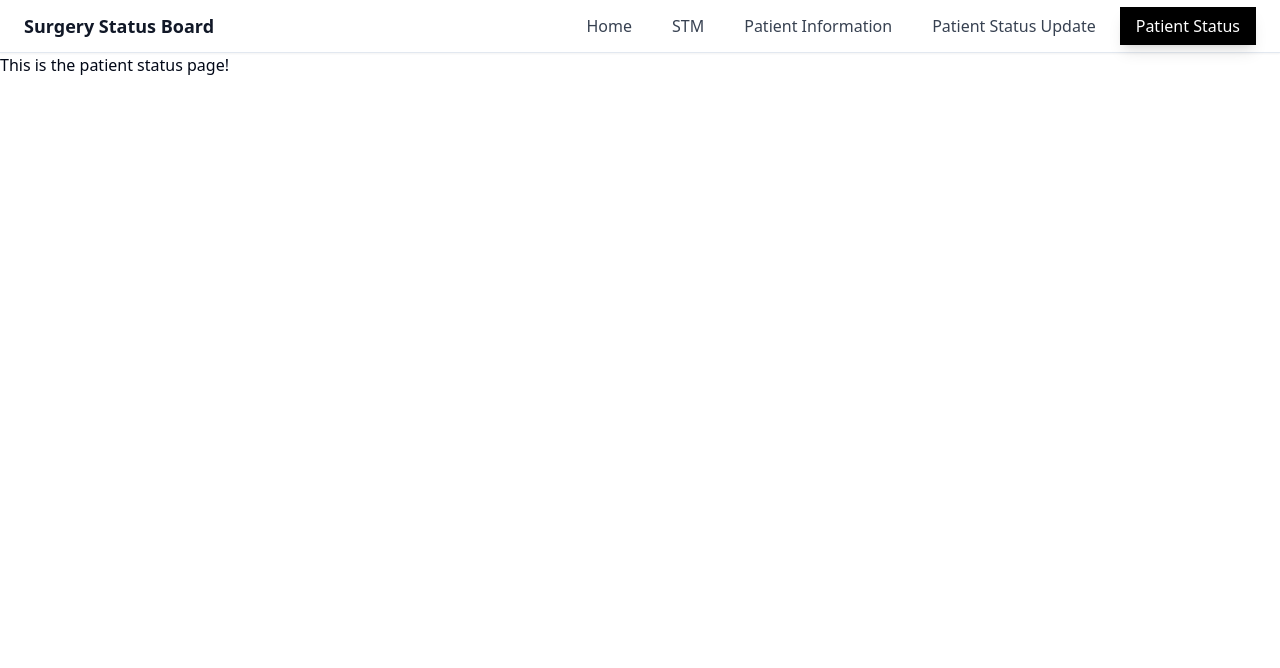
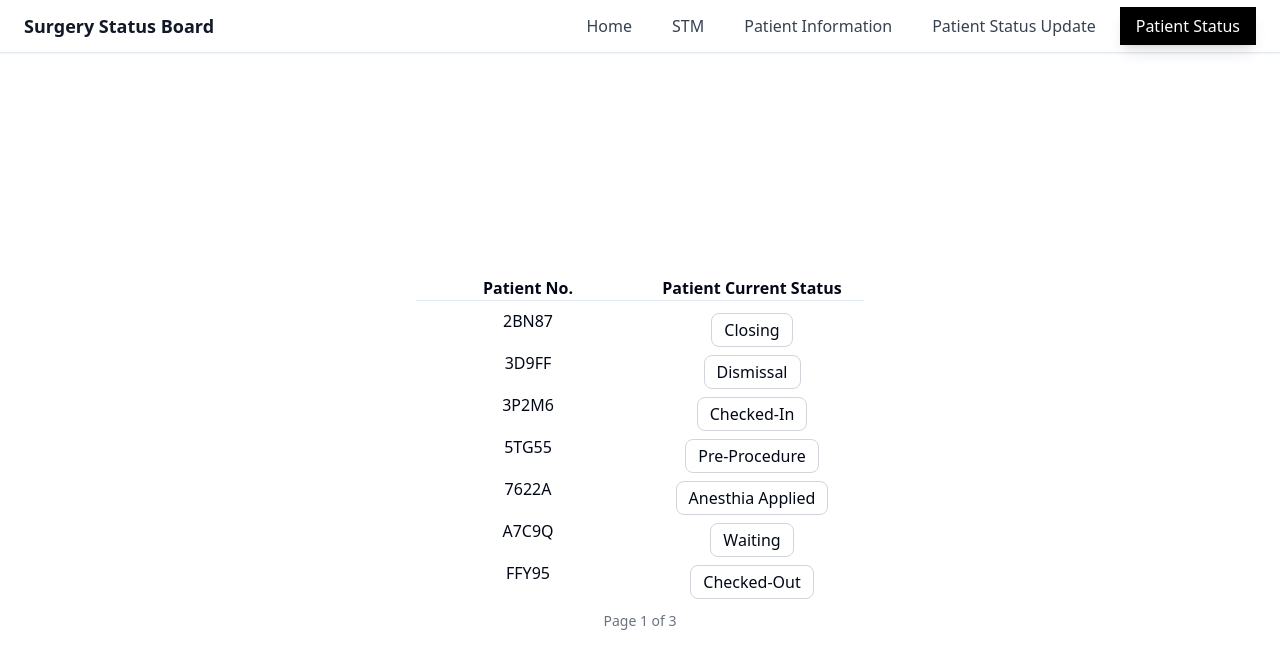
Before and after one commit to chingu-voyages/V56-tier1-team-01, a React (Vite) app: page /patient-status in a window 1280 px wide. Shown: the top 668 px of the page. Built offline with nearby package versions, Linux system fonts and the light colour scheme.

Commit message:
feat: Patient Status Display page (#44)
* Test Merge Dev

* Scroll Functional with Example Buttons

Working Scroll with example buttons

* Patient Status Display page now functional

---------

Co-authored-by: Andrew Butler <abutler911@gmail.com>

```diff
--- /dev/null
+++ b/src/components/PatientStatusDisplay.jsx
@@ -0,0 +1,118 @@
+import React, { useRef, useEffect, useState } from "react"
+
+// Function updateStatusById(id, newStatus) will update patient with matching ID
+// Function addPatientStatus(newId, newStatus) will add new patient to list
+// Function removePatientStatus(idToRemove) will remove patient from list
+
+function PatientStatusDisplay() {
+  const [patientCurrentStatus, setPatientCurrentStatus] = useState([
+    {id:'HCWB24', status:'Checked In'},
+    {id:'5TG55', status:'Pre-Procedure'},
+    {id:'UD5XV', status:'In-Progress'},
+    {id:'2BN87', status:'Closing'},
+    {id:'FFY95', status:'Checked-Out'},
+    {id:'KH358', status:'Recovery'},
+    {id:'OI84D', status:'Complete'},
+    {id:'PBB2GV', status:'Dismissal'},
+    {id:'J9C54', status:'Anesthesia Applied'},
+    {id:'ZMVCI', status:'In-Progress'},
+    {id:'XPMKQ', status:'Recovery'},
+    {id:'Y9V1O', status:'Recovery'},
+    {id:'VO414', status:'Checked-Out'},
+    {id:'3D9FF', status:'Dismissal'},
+    {id:'7622A', status:'Anesthia Applied'},
+    {id:'A7C9Q', status:'Waiting'},
+    {id:'3P2M6', status:'Checked-In'},
+    {id:'X8T1F', status:'Pre-Procedure'},
+    {id:'R6N3W', status:'Operating'},
+
+  ])
+  const [currentPage, setCurrentPage] = useState(0)
+  const patientsPerPage = 7
+
+  const listContainerRef = useRef(null)
+
+  function updateStatusById(id, newStatus) {
+    setPatientCurrentStatus(prev =>
+      prev.map(obj =>
+        obj.id === id ? { ...obj, status: newStatus } : obj
+      )
+    );
+  }
+
+  function addPatientStatus(newId, newStatus) {
+    setPatientCurrentStatus(prev => [
+      ...prev,
+      { id: newId, status: newStatus }
+    ]);
+  }
+
+  function removePatientStatus(idToRemove) {
+    setPatientCurrentStatus(prev => prev.filter(obj => obj.id !== idToRemove));
+  }
+
+  // Auto-scroll pages every 20 seconds
+  useEffect(() => {
+    const totalPages = Math.ceil(patientCurrentStatus.length / patientsPerPage);
+    if (totalPages <= 1) return;
+
+    const interval = setInterval(() => {
+      setCurrentPage(prev => (prev + 1) % totalPages);
+    }, 20000);
+
+    return () => clearInterval(interval);
+  }, [patientCurrentStatus.length, patientsPerPage]);
+
+  // Reset to first page if patient count changes and current page is out of bounds
+  useEffect(() => {
+    const totalPages = Math.ceil(patientCurrentStatus.length / patientsPerPage);
+    if (currentPage >= totalPages) {
+      setCurrentPage(0);
+    }
+  }, [patientCurrentStatus.length, currentPage, patientsPerPage]);
+
+  // Get patients for current page, sorted by ABC order of id
+  const startIdx = currentPage * patientsPerPage;
+  const endIdx = startIdx + patientsPerPage;
+  const sortedPatients = [...patientCurrentStatus].sort((a, b) =>
+    a.id.localeCompare(b.id)
+  );
+  const patientsToShow = sortedPatients.slice(startIdx, endIdx);
+
+  return (
+    <div className="flex flex-col items-center justify-center min-h-screen">
+
+      <div className="w-full max-w-md">
+        <div className="flex font-bold border-b mb-2">
+          <div className="w-1/2 text-center">Patient No.</div>
+          <div className="w-1/2 text-center">Patient Current Status</div>
+        </div>
+        <div
+          ref={listContainerRef}
+          className="overflow-y-auto"
+        >
+          <ul>
+            {patientsToShow.map(patient => (
+              <li key={patient.id} className="flex">
+                <div className="w-1/2 text-center">{patient.id}</div>
+                <div className="w-1/2 text-center">
+                  <span className="border border-gray-300 rounded-lg px-3 py-1 m-1 inline-block">
+                    {patient.status}
+                  </span>
+                </div>
+              </li>
+            ))}
+          </ul>
+        </div>
+        <div className="flex justify-center mt-2">
+          <span className="text-sm text-gray-500">
+            Page {currentPage + 1} of {Math.max(1, Math.ceil(patientCurrentStatus.length / patientsPerPage))}
+          </span>
+        </div>
+
+      </div>
+    </div>
+  )
+}
+
+export default PatientStatusDisplay
--- a/src/pages/PatientStatus.jsx
+++ b/src/pages/PatientStatus.jsx
@@ -1,5 +1,10 @@
-import React from "react";
+import React from 'react';
+import PatientStatusDisplay from '@/components/PatientStatusDisplay';
 
-export default function PatientInformation() {
-  return <h1>This is the patient status page!</h1>;
+export default function PatientStatus() {
+  return (
+    <main>
+      <PatientStatusDisplay />
+    </main>
+  );
 }
```
Also changed, not shown: 1 other file (tests, documents, lock files or other folders).
